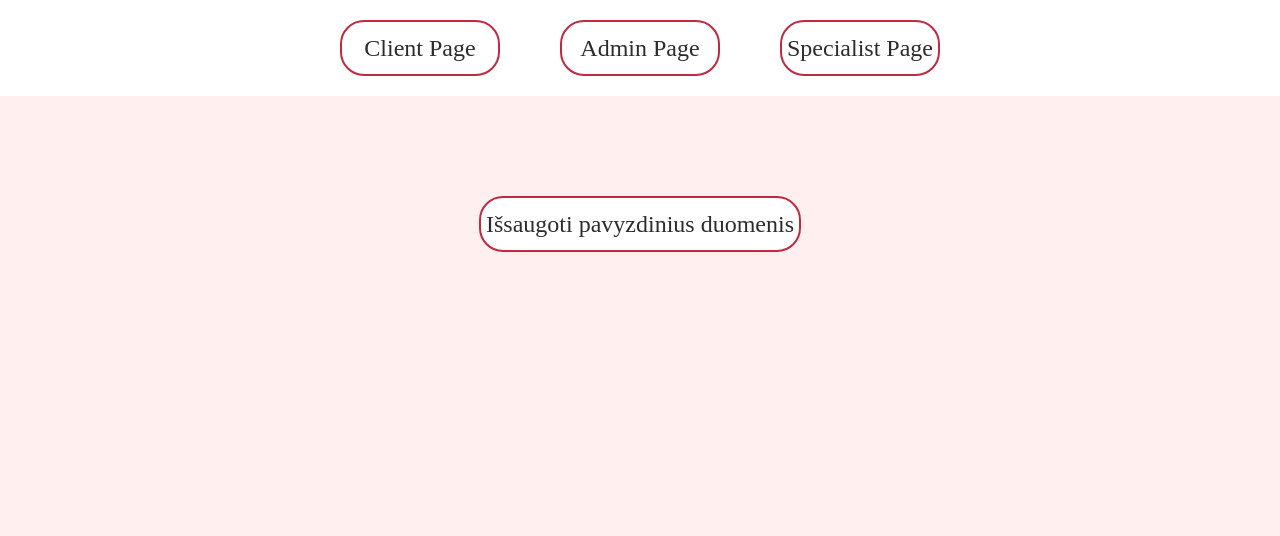
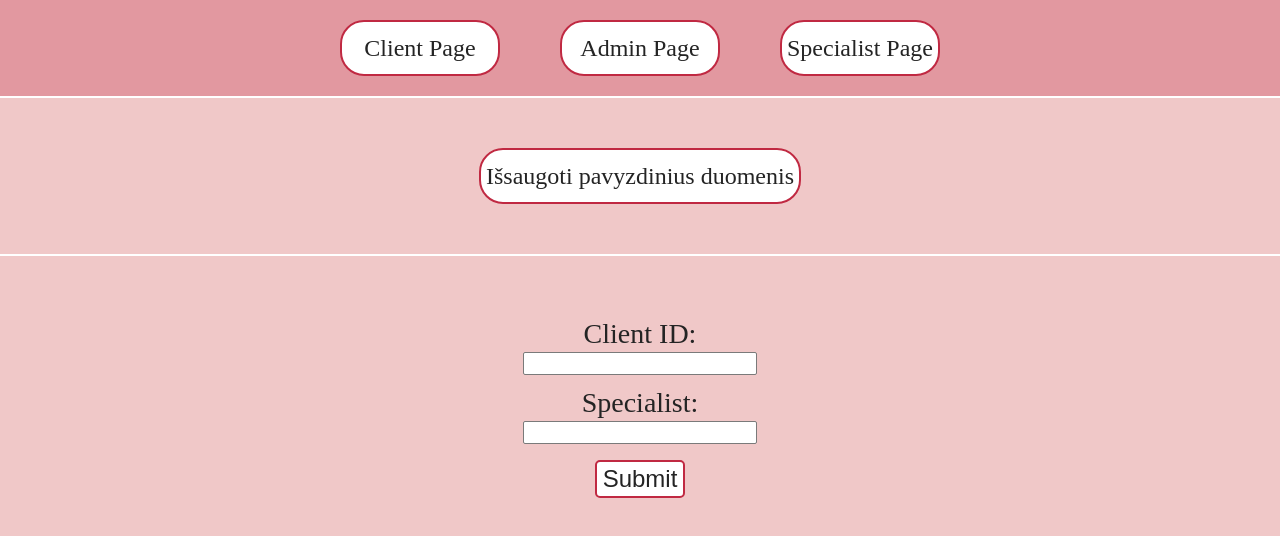
Before and after one commit to ElqBell/nfq, a plain HTML site: page admin.html in a window 1280 px wide. Drawn offline with Linux system fonts and the light colour scheme.

Commit message:
Added admin and specialist page functionality(buttons)

```diff
--- a/admin.html
+++ b/admin.html
@@ -5,6 +5,7 @@
         <title>Admin</title>
         <link rel="stylesheet" type="text/css" href="css/universal_style.css">
         <link rel="stylesheet" type="text/css" href="css/admin_style.css">
+        <link rel="stylesheet" type="text/css" href="css/form_style.css">
     </head>
     <body>
         <header>
@@ -19,6 +20,14 @@
 
         <main>
             <div class="button" onclick="saveExampleData()">Išsaugoti pavyzdinius duomenis</div>
+            <hr>
+            <form>
+                <p>Client ID:</p>
+                <input type="number" name="id" required />
+                <p>Specialist:</p>
+                <input type="text" name="specialist" required />
+                <button type="submit" class="submit">Submit</button>
+            </form>
         </main>
 
         <script type="text/javascript" src="js/admin_js.js"></script>
--- a/css/admin_style.css
+++ b/css/admin_style.css
@@ -1,3 +1,36 @@
+main {
+    width: 100%;
+    height: 100%;
+    margin: 50px auto;
+    display: flex;
+    justify-content: center;
+    align-items: center;
+    flex-direction: column;
+}
+
+main hr {
+    margin-top: 50px;
+    width: 100%;
+    border: 1px solid white;
+}
+
+button.submit {
+    cursor: pointer;
+    user-select: none;
+    margin-top: 16px;
+    font-size: 24px;
+    padding: 3px 6px;
+    border: 2px solid #c02942;
+    border-radius: 5px;
+    background-color: white;
+    transition: background-color 0.3s, color 0.1s;
+}
+
+button.submit:hover {
+    background-color: #c02942;
+    color: white;
+}
+
 .button {
     cursor: pointer;
     user-select: none;
--- /dev/null
+++ b/css/form_style.css
@@ -0,0 +1,21 @@
+form {
+    margin-top: 50px;
+    display: flex;
+    flex-direction: column;
+    align-items: center;
+    font-size: 28px;
+}
+
+form p {
+    margin: 12px 0 2px 0;
+}
+
+form input {
+    border-radius: 2px;
+    border: 1px solid rgb(122, 122, 122);
+    font-size: 18px;
+}
+
+form input:focus {
+    outline-color: #c02942;
+}
--- a/css/index_style.css
+++ b/css/index_style.css
@@ -0,0 +1,84 @@
+main {
+    width: 100%;
+    height: 100%;
+    margin: 50px auto;
+    display: flex;
+    justify-content: center;
+}
+
+hr {
+    border-color: #ebaeae;
+}
+
+main div {
+    background-color: white;
+}
+
+main div ul li {
+    display: inline-block;
+    font-size: 36px;
+    padding: 3px 0 0 16px;
+    margin: 0 24px 4px 0;
+}
+
+main div ul li:first-child,
+main div ul li:nth-child(2) {
+    color: #910018;
+}
+
+main div ul li:first-child {
+    margin-left: 4px;
+}
+
+main div ul li:nth-child(2) {
+    margin-left: 8px;
+}
+
+@media only screen and (max-width: 610px) {
+    header {
+        padding-bottom: 12px;
+    }
+
+    header ul {
+        flex-direction: column;
+    }
+
+    header ul li {
+        margin-bottom: 8px;
+    }
+}
+
+@media only screen and (max-width: 370px) {
+    main div ul li {
+        font-size: 32px;
+        padding: 3px 0 0 8px;
+    }
+
+    main div ul li:first-child {
+        margin-left: 2px;
+    }
+
+    main div ul li:nth-child(2) {
+        margin-left: 8px;
+    }
+}
+
+@media only screen and (max-width: 320px) {
+    main div ul li {
+        font-size: 28px;
+        padding: 3px 0 0 2px;
+    }
+}
+
+@media only screen and (max-width: 260px) {
+    main div ul li:first-child,
+    main div ul li:nth-child(2) {
+        font-size: 26px;
+    }
+}
+
+@media only screen and (max-width: 240px) {
+    main div ul li:nth-child(2) {
+        font-size: 17px;
+    }
+}
--- a/css/specialist_style.css
+++ b/css/specialist_style.css
@@ -0,0 +1,31 @@
+main {
+    width: 100%;
+    height: 100%;
+    margin: 0 auto;
+    display: flex;
+    justify-content: center;
+    align-items: center;
+    flex-direction: column;
+}
+
+.button {
+    cursor: pointer;
+    user-select: none;
+    font-size: 24px;
+    line-height: 52px;
+    padding: 0 5px;
+    border-radius: 24px;
+    text-align: center;
+    border: 2px solid #c02942;
+    background-color: white;
+    transition: background-color 0.3s, color 0.1s;;
+}
+
+.button:hover {
+    background-color: #c02942;
+    color: white;
+}
+
+form div {
+    margin-top: 16px;
+}
--- a/css/universal_style.css
+++ b/css/universal_style.css
@@ -2,25 +2,22 @@
     margin: 0;
     padding: 0;
     box-sizing: border-box;
-    color: rgb(44, 44, 44);
+    color: rgb(36, 36, 36);
 }
 
 body {
-    background-color: rgb(255, 239, 239);
+    background-color: rgba(235, 182, 182, 0.75);
 }
 
 ul {
     list-style-type: none;
 }
 
-hr {
-    border-color: #ebaeae;
-}
-
 header {
     padding: 20px 20px;
     width: 100%;
-    background-color: white;
+    background-color: rgba(192, 41, 66, 0.3);
+    border-bottom: 2px solid white;
 }
 
 header nav {
@@ -61,84 +58,3 @@ header a {
 header a:hover {
     color: white;
 }
-
-main {
-    width: 100%;
-    height: 100%;
-    margin: 100px auto;
-    display: flex;
-    justify-content: center;
-}
-
-main div {
-    background-color: white;
-}
-
-main div ul li {
-    display: inline-block;
-    font-size: 36px;
-    padding: 3px 0 0 16px;
-    margin: 0 24px 4px 0;
-}
-
-main div ul li:first-child,
-main div ul li:nth-child(2) {
-    color: #910018;
-}
-
-main div ul li:first-child {
-    margin-left: 4px;
-}
-
-main div ul li:nth-child(2) {
-    margin-left: 8px;
-}
-
-@media only screen and (max-width: 610px) {
-    header {
-        padding-bottom: 12px;
-    }
-
-    header ul {
-        flex-direction: column;
-    }
-
-    header ul li {
-        margin-bottom: 8px;
-    }
-}
-
-@media only screen and (max-width: 370px) {
-    main div ul li {
-        font-size: 32px;
-        padding: 3px 0 0 8px;
-    }
-
-    main div ul li:first-child {
-        margin-left: 2px;
-    }
-
-    main div ul li:nth-child(2) {
-        margin-left: 8px;
-    }
-}
-
-@media only screen and (max-width: 320px) {
-    main div ul li {
-        font-size: 28px;
-        padding: 3px 0 0 2px;
-    }
-}
-
-@media only screen and (max-width: 260px) {
-    main div ul li:first-child,
-    main div ul li:nth-child(2) {
-        font-size: 26px;
-    }
-}
-
-@media only screen and (max-width: 240px) {
-    main div ul li:nth-child(2) {
-        font-size: 17px;
-    }
-}
--- a/js/admin_js.js
+++ b/js/admin_js.js
@@ -1,13 +1,30 @@
 function saveExampleData() {
     let xhttp = new XMLHttpRequest();
+    let storageLength = window.localStorage.length;
     xhttp.onreadystatechange = function() {
         if (this.readyState == 4 && this.status == 200) {
+            console.log("Finished downloading data.");
             let data = JSON.parse(this.responseText);
-            for(i = 0; i < Object.keys(data).length; i++) {
-                localStorage.setItem(`user${i}`, JSON.stringify(data[i]));
+            for(i = storageLength; i < Object.keys(data).length + storageLength; i++) {
+                localStorage.setItem(`user${i}`, JSON.stringify(data[i - storageLength]));
             }
         }
       };
     xhttp.open("GET", "https://api.myjson.com/bins/1gwm0h", true);
     xhttp.send();
 }
+
+function clearForm() {
+    document.forms[0].getElementsByTagName("input")[0].value = "";
+    document.forms[0].getElementsByTagName("input")[1].value = "";
+}
+
+function newClient() {
+    console.log("come");
+    let id = parseInt(document.forms[0].getElementsByTagName("input")[0].value);
+    let specialist = document.forms[0].getElementsByTagName("input")[1].value;
+    clearForm();
+    let obj = {"id": id, "specialist": specialist};
+    localStorage.setItem(`user${window.localStorage.length}`, JSON.stringify(obj));
+}
+document.querySelector("main form").addEventListener("submit", newClient);
```
Also changed, not shown: clients.json (+12 -10 lines), index.html (+1 -1 lines), js/index_js.js (deleted, +0 -14 lines), js/printClients.js (added, +23 -0 lines), js/specialist_js.js (+26 -0 lines), specialist.html (+6 -5 lines), task.txt (added).
